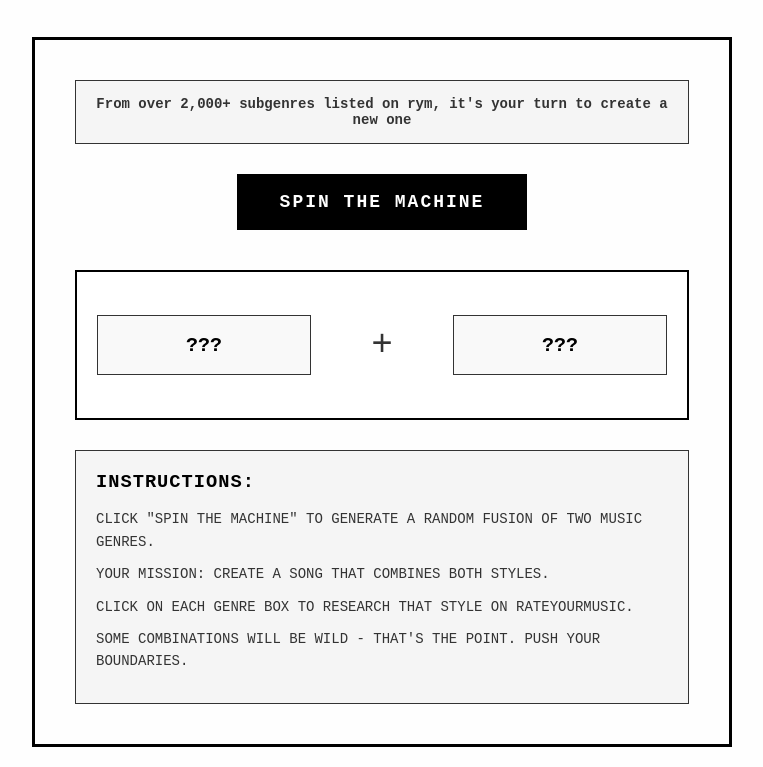
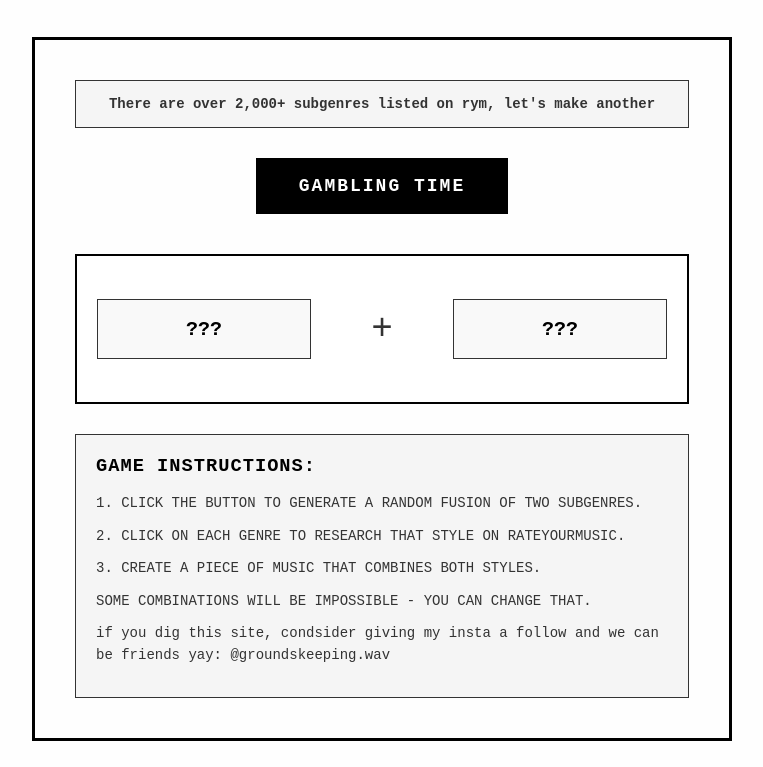
Before and after one commit to groundskeeping/genre-fusion-machine, a plain HTML site: page index.html in a window 1280 px wide. Shown: the part 114-881 px from the top of the page, without its empty margins (258-1021 px from the left). Drawn offline with Linux system fonts and the light colour scheme.

Commit message:
Update index.html

```diff
--- a/index.html
+++ b/index.html
@@ -270,11 +270,11 @@
         <div class="confetti-container" id="confettiContainer"></div>
 
         <div class="stats">
-            <strong>From over 2,000+ subgenres listed on rym, it's your turn to create a new one</strong> <br>
+            <strong>There are over 2,000+ subgenres listed on rym, let's make another</strong> <br>
 
         </div>
 
-        <button class="generate-btn" id="generateBtn" onclick="startSlotMachine()">SPIN THE MACHINE</button>
+        <button class="generate-btn" id="generateBtn" onclick="startSlotMachine()">GAMBLING TIME</button>
 
         <div class="slot-machine">
             <div class="slot-container">
@@ -287,11 +287,13 @@
         </div>
 
         <div class="instructions">
-            <h3>INSTRUCTIONS:</h3>
-            <p>CLICK "SPIN THE MACHINE" TO GENERATE A RANDOM FUSION OF TWO MUSIC GENRES.</p>
-            <p>YOUR MISSION: CREATE A SONG THAT COMBINES BOTH STYLES.</p>
-            <p>CLICK ON EACH GENRE BOX TO RESEARCH THAT STYLE ON RATEYOURMUSIC.</p>
-            <p>SOME COMBINATIONS WILL BE WILD - THAT'S THE POINT. PUSH YOUR BOUNDARIES.</p>
+            <h3>GAME INSTRUCTIONS:</h3>
+            <p>1. CLICK THE BUTTON TO GENERATE A RANDOM FUSION OF TWO SUBGENRES.</p>
+            <p>2. CLICK ON EACH GENRE TO RESEARCH THAT STYLE ON RATEYOURMUSIC.</p>
+            <p>3. CREATE A PIECE OF MUSIC THAT COMBINES BOTH STYLES.</p>
+            <p>SOME COMBINATIONS WILL BE IMPOSSIBLE - YOU CAN CHANGE THAT.</p>
+            <p></p>
+            <p>if you dig this site, condsider giving my insta a follow and we can be friends yay: @groundskeeping.wav</p>
         </div>
     </div>
 
```
